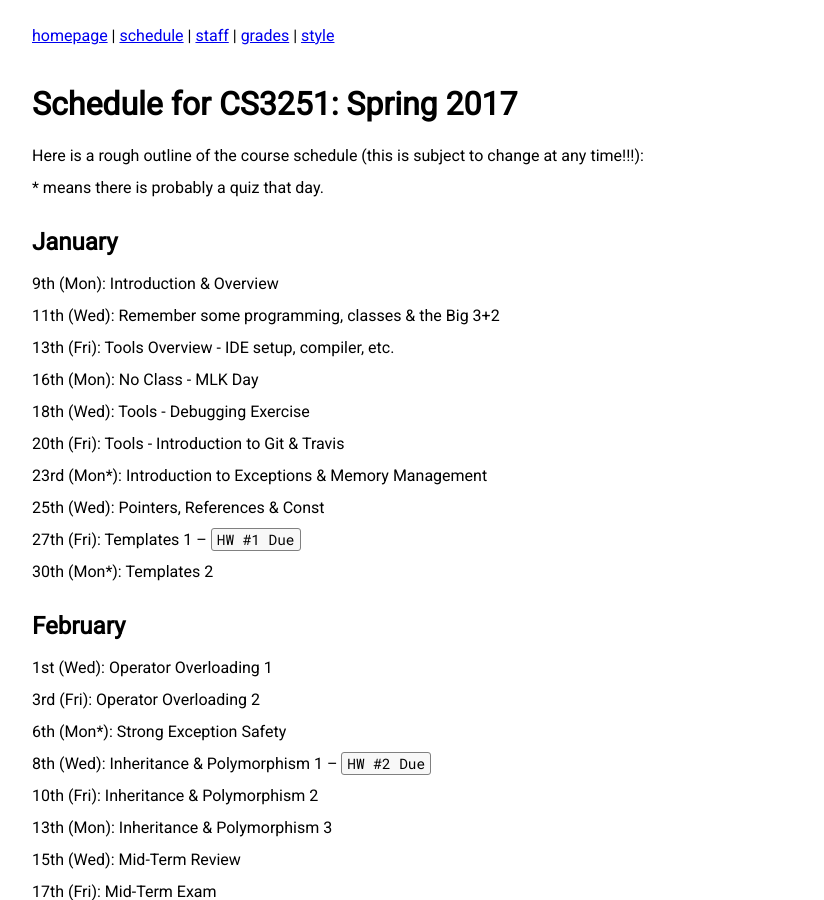
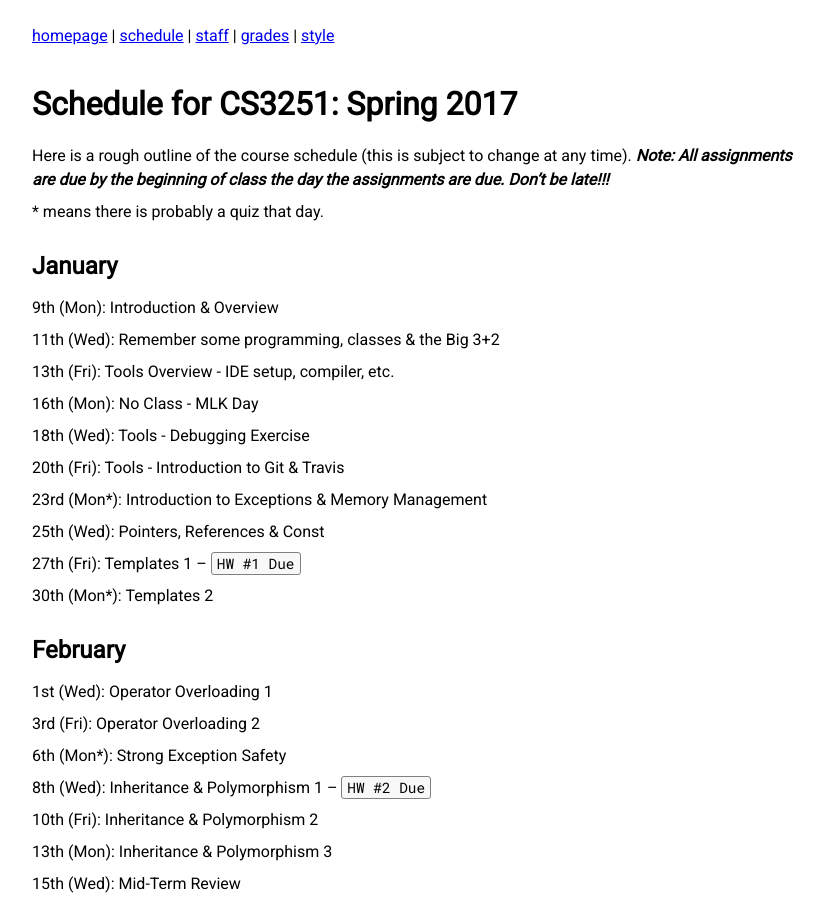
Before and after one commit to gbvandy/vuse-cs3251.github.io, a Jekyll site: the page built from schedule.md, in a window 1280 px wide and 900 px high. Shown: the whole window, without its empty margins (224-1048 px from the left). Built offline with Jekyll 4.4.1, drawn with Linux system fonts in a browser that asks for light colours.

Commit message:
Update schedule.md

```diff
--- a/schedule.md
+++ b/schedule.md
@@ -7,7 +7,7 @@ author: Graham Hemingway
 # Schedule for CS3251: Spring 2017
 
 
-Here is a rough outline of the course schedule (this is subject to change at any time!!!):
+Here is a rough outline of the course schedule (this is subject to change at any time).  ***Note: All assignments are due by the beginning of class the day the assignments are due.  Don't be late!!!***
 
 \* means there is probably a quiz that day.
 
```
